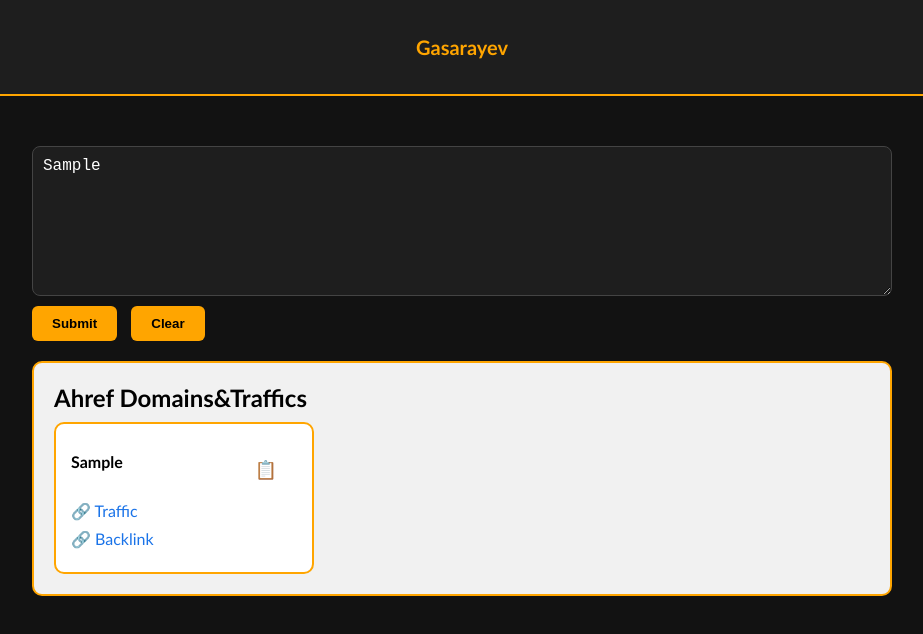
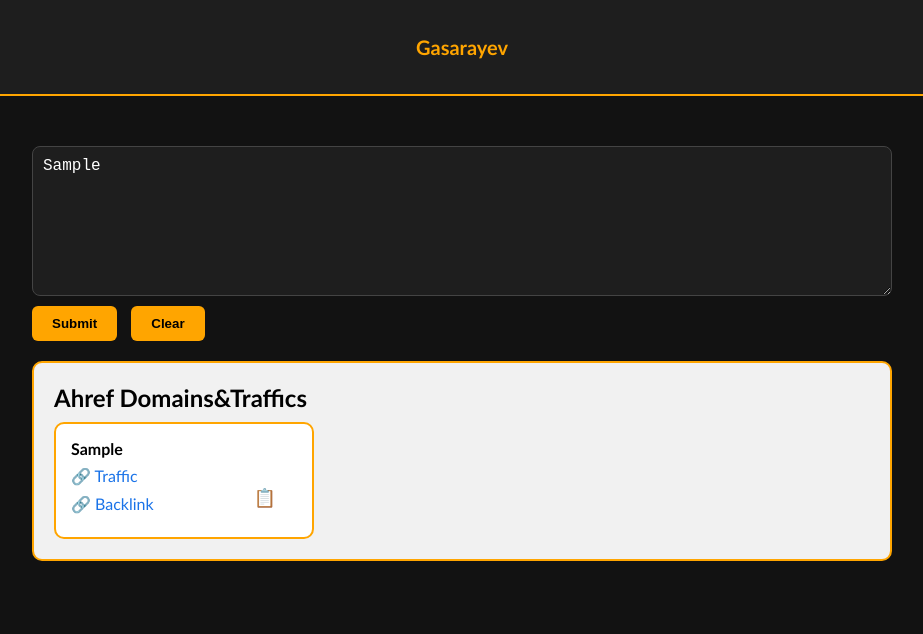
Before and after one commit to Gasarayev/HelperTool-for-DR-Traffic-Check, a plain HTML site: page index.html in a window 1280 px wide. Both pictures are taken after typing "Sample" into the empty fields and a click on the button "Submit". Shown: the whole page, without its empty margins (178-1101 px from the left). Drawn offline with Linux system fonts and the light colour scheme.

Commit message:
coppy button place changed

```diff
--- a/script.js
+++ b/script.js
@@ -45,10 +45,18 @@
             <div class="site-box">
                 <div class="site-header">
                     <strong>${site}</strong>
+                    </div>
+
+                    <div class="site-body">
+                    <div> <a href="${trafficURL}" target="_blank">🔗 Traffic</a>
+                    <a href="${backlinkURL}" target="_blank">🔗 Backlink</a> </div>
+
+                    <div>
                     <button class="copy-btn" data-domain="${site}" title="Copy domain">📋</button>
-                </div>
-                <a href="${trafficURL}" target="_blank">🔗 Traffic</a>
-                <a href="${backlinkURL}" target="_blank">🔗 Backlink</a>
+
+                    </div>
+                    </div>
+
             </div>
         `;
     });
--- a/style.css
+++ b/style.css
@@ -157,11 +157,9 @@
 }
 
 
-.site-header {
+.site-body {
   display: flex;
   justify-content: space-between;
-  align-items: center;
-  margin-bottom: 10px;
 }
 
 .copy-btn {
@@ -171,6 +169,8 @@
   color: #1a73e8;
   transition: color 0.3s;
   transition: .5s;
+    border: 1px solid white;
+
 
 }
 
```
